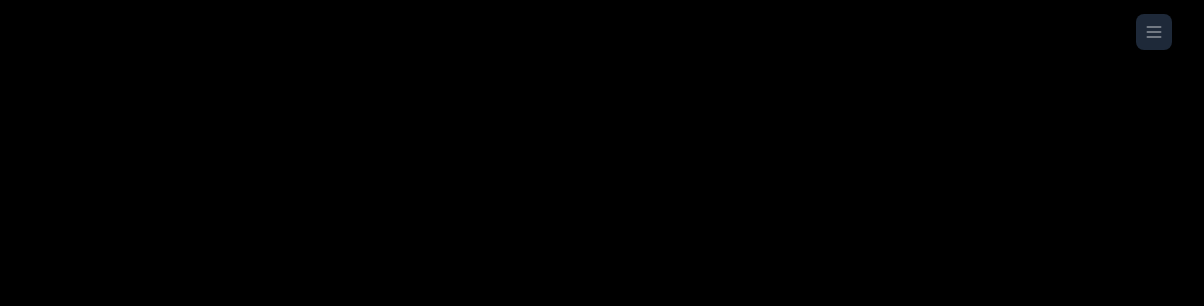
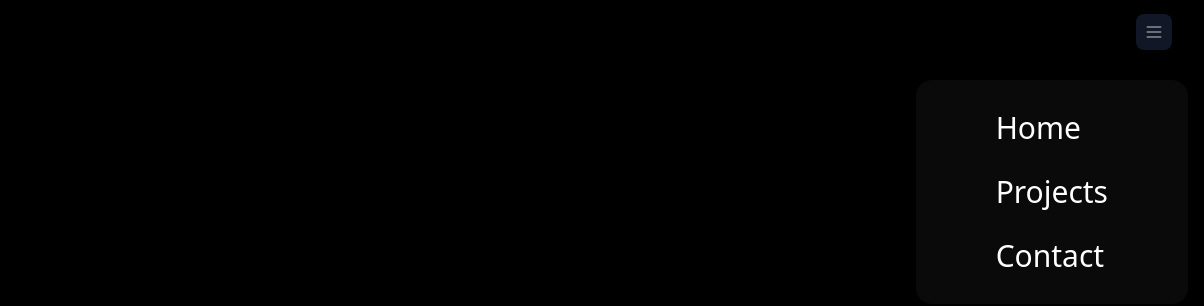
Before and after one commit to khushpatel00/PortfolioMix, a website: page index.html in a window 1280 px wide. Both pictures are taken after a click on the button 1230 px from the left and 32 px from the top of the page. Shown: the full height of the page, 76-1280 px from the left. Drawn offline with nearby package versions, Linux system fonts and the light colour scheme.

Commit message:
side navbar

```diff
--- a/index.html
+++ b/index.html
@@ -9,16 +9,16 @@
     <link rel="stylesheet" href="src/output.css">
 </head>
 
-<body class="bg-black">
+<body class="bg-black overflow-x-hidden">
     <header >
         <div class="mx-auto max-w-screen-xl px-4 sm:px-6 lg:px-8">
             <div class="flex h-16 items-center justify-between">
                 <div class="md:flex md:items-center md:gap-12 gTopFade">
                     <a class="block" href="#"><img src="src/img/favicon.png" class="max-w-1/5 " alt=""></a>
                 </div>
-                    <div class="block gTopFade">
+                    <div class="block gTopFade" onclick="navTrigger()">
                         <button
-                            class="rounded-lg p-2 transition bg-gray-800 text-white/50 hover:text-white">
+                            class="rounded-lg p-2 transition bg-gray-900 text-white/50 hover:text-white">
                             <svg class="size-5" fill="none" viewBox="0 0 24 24" stroke="currentColor" stroke-width="2">
                                 <path stroke-linecap="round" stroke-linejoin="round" d="M4 6h16M4 12h16M4 18h16" />
                             </svg>
@@ -28,8 +28,16 @@
             </div>
         </div>
     </header>
+        <nav class="text-white  w-auto flex justify-end  p-4 " style="transform: translateX(60%);">
+            <ul class="bg-neutral-950 p-4 text-3xl leading-16 px-20 rounded-2xl">
+                <li class="gTopFade"><a href="#">Home</a></li>
+                <li class="gTopFade"><a href="#">Projects</a></li>
+                <li class="gTopFade"><a href="#">Contact</a></li>
+            </ul>
+        </nav>
     <script src="https://cdnjs.cloudflare.com/ajax/libs/gsap/3.13.0/gsap.min.js"></script>
     <script src="src/script.js"></script>
+    <script src="src/gsap.js"></script>
 </body>
 
 </html>
--- /dev/null
+++ b/src/gsap.js
@@ -0,0 +1,6 @@
+gsap.from('.gTopFade',{
+    y: -20,
+    duration: 0.7,
+    opacity: 0,
+    stagger: 0.2
+});
--- a/src/script.js
+++ b/src/script.js
@@ -1,6 +1,22 @@
-gsap.from('.gTopFade',{
-    y: -20,
-    duration: 1,
-    opacity: 0,
-    stagger: 0.2
-});
+let nav = document.querySelector('nav');
+let isNavBarOpen = false;
+function navTrigger(){
+    if(isNavBarOpen){
+        gsap.to(nav,{
+            x: "60%",
+            duration: 1,
+            opacity:0,
+            ease: "expo.out"
+        })
+        isNavBarOpen = false;
+    }else{
+        gsap.to(nav,{
+            x: 0,
+            duration: 1,
+            opacity:1,
+            ease: "expo.out"
+        })
+        isNavBarOpen = true;
+    }
+
+}
```
Also changed, not shown: src/output.css.
